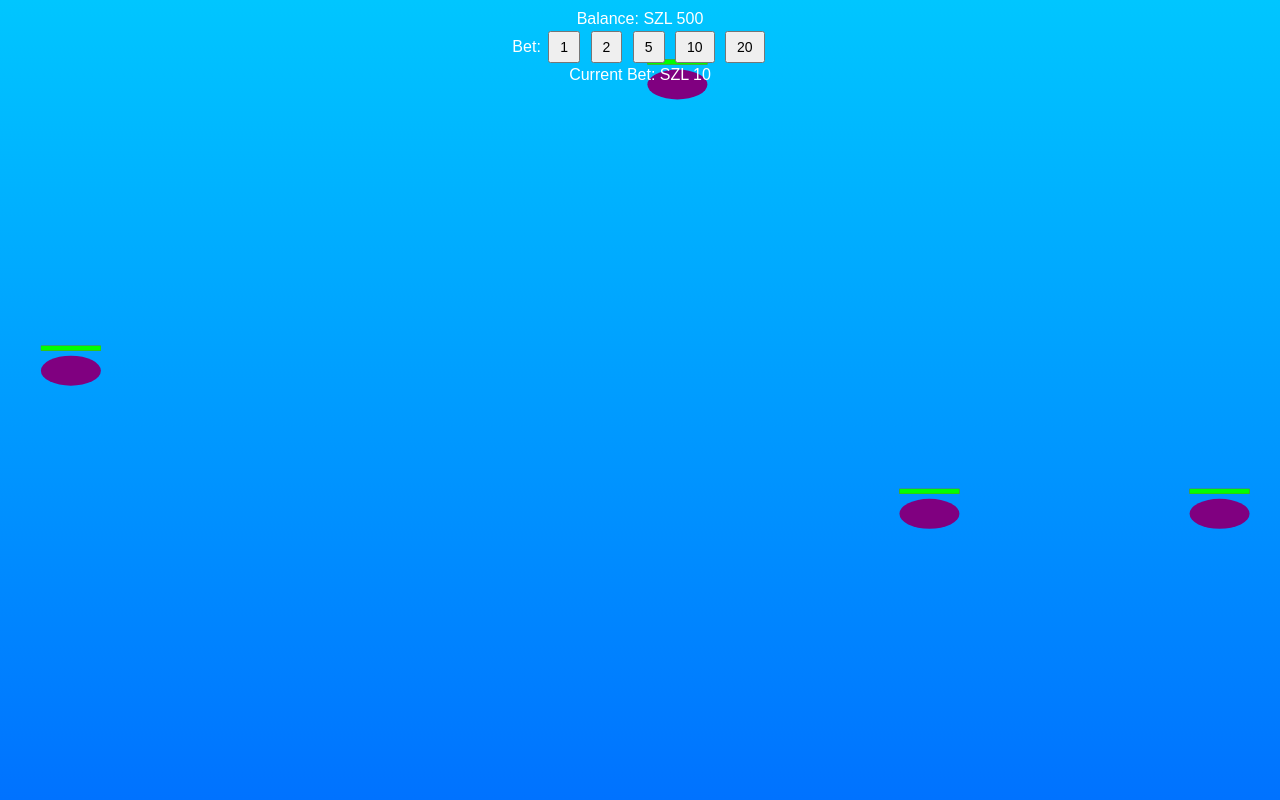
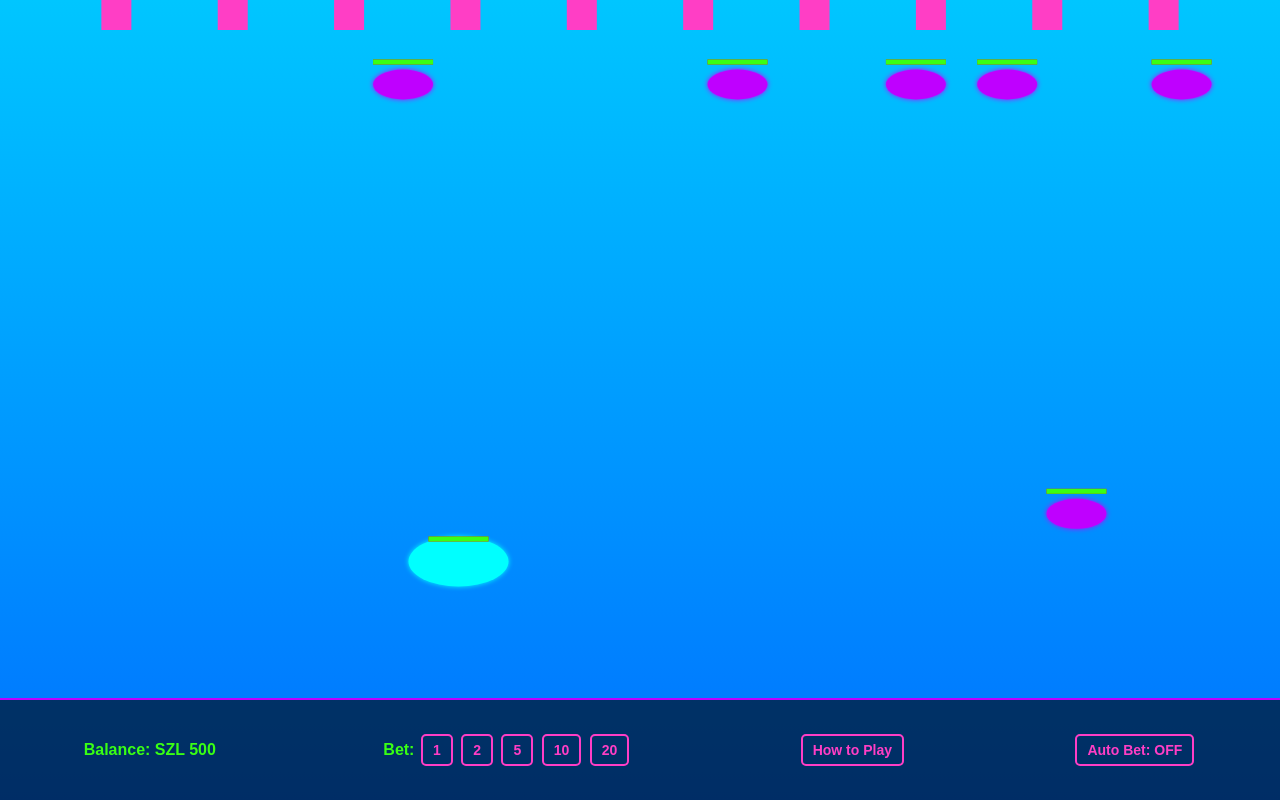
Before and after one commit to headlock484/alien-depths, a plain HTML site: page index.html in a window 1280 px wide. Both pictures are taken after a click on the button "10". Drawn offline with Linux system fonts and the light colour scheme.

Commit message:
Update HTML structure and styles for Alien Depths

```diff
--- a/index.html
+++ b/index.html
@@ -2,35 +2,56 @@
 <html>
 <head>
 <meta name="viewport" content="width=device-width, initial-scale=1.0">
-<title>Alien Depths</title>
+<title>Alien Depths Neon V5</title>
 <style>
-body {
-  margin:0;
-  overflow:hidden;
-  font-family:Arial, sans-serif;
-  background:linear-gradient(to bottom, #00c6ff, #0072ff);
-  color:white;
-  text-align:center;
+body {margin:0; overflow:hidden; font-family:Arial, sans-serif; background:linear-gradient(to bottom, #00c6ff, #0072ff);}
+canvas {display:block;}
+#controlPanel {
+  position:absolute; bottom:0; width:100%; height:100px; background: rgba(0,0,0,0.6);
+  display:flex; justify-content:space-around; align-items:center; color:#39FF14; font-weight:bold; font-size:16px;
+  border-top: 2px solid #BF00FF;
 }
-#ui {
-  position:absolute;
-  top:10px;
-  width:100%;
-  z-index:2;
+button {background:transparent; border:2px solid #FF3EC5; color:#FF3EC5; padding:6px 10px; margin:2px; font-size:14px; font-weight:bold; cursor:pointer; border-radius:5px;}
+button:hover {background:#FF3EC5; color:black;}
+#winDisplay {
+  position:absolute; top:50%; left:50%; transform:translate(-50%,-50%); font-size:48px; font-weight:bold;
+  text-shadow: 0 0 10px #39FF14, 0 0 20px #FF3EC5, 0 0 30px #BF00FF; pointer-events:none; opacity:0;
 }
-button {
-  padding:6px 10px;
-  margin:3px;
-  font-size:14px;
+#payTable {
+  position:absolute; top:20%; left:50%; transform:translateX(-50%); width:300px;
+  background: rgba(0,0,0,0.8); color:#39FF14; border:2px solid #FF3EC5; padding:15px; font-weight:bold; font-size:16px;
+  display:none; z-index:10; text-align:left; border-radius:10px;
 }
-canvas {
-  display:block;
-}
+#payTable h3 {text-align:center; margin-bottom:10px; color:#FF3EC5;}
+#payTable table {width:100%; border-collapse:collapse;}
+#payTable th, #payTable td {border:1px solid #FF3EC5; padding:5px; text-align:center;}
 </style>
 </head>
 <body>
 
-<div id="ui">
+<!-- Audio -->
+<audio id="launchSound" src="https://freesound.org/data/previews/320/320181_5260876-lq.mp3"></audio>
+<audio id="hitSound" src="https://freesound.org/data/previews/26/26142_102265-lq.mp3"></audio>
+<audio id="escapeSound" src="https://freesound.org/data/previews/151/151022_2652490-lq.mp3"></audio>
+<audio id="bossSound" src="https://freesound.org/data/previews/341/341695_6265884-lq.mp3"></audio>
+<audio id="bgMusic" src="https://freesound.org/data/previews/502/502179_102265-lq.mp3" loop autoplay></audio>
+
+<div id="winDisplay"></div>
+<div id="payTable">
+  <h3>Pay Table</h3>
+  <table>
+    <tr><th>Sub Type</th><th>Health</th><th>Multiplier</th></tr>
+    <tr><td>Small Sub</td><td>1</td><td>2×</td></tr>
+    <tr><td>Medium Sub</td><td>2</td><td>5×</td></tr>
+    <tr><td>Large Sub</td><td>3</td><td>10×</td></tr>
+    <tr><td>Giant Sub</td><td>5</td><td>25×</td></tr>
+    <tr><td>Boss Sub</td><td>10–20</td><td>50–100×</td></tr>
+  </table>
+</div>
+
+<canvas id="game"></canvas>
+
+<div id="controlPanel">
   <div>Balance: SZL <span id="balance">500</span></div>
   <div>
     Bet:
@@ -40,171 +61,125 @@ canvas {
     <button onclick="setBet(10)">10</button>
     <button onclick="setBet(20)">20</button>
   </div>
-  <div>Current Bet: SZL <span id="currentBet">1</span></div>
+  <div><button onclick="showPayTable()">How to Play</button></div>
+  <div><button onclick="toggleAutoBet()">Auto Bet: OFF</button></div>
 </div>
-
-<canvas id="game"></canvas>
 
 <script>
 const canvas = document.getElementById("game");
 const ctx = canvas.getContext("2d");
-
 canvas.width = window.innerWidth;
 canvas.height = window.innerHeight;
 
-let balance = 500;
-let bet = 1;
+let balance = 500, bet = 1, autoBet = false;
+const subs = [], bullets = [], explosions = [], particles = [], launcherCount = 10, launcherPositions = [];
+const types = [
+  {health:1, mult:2, speedY:1.5, speedX:0.5},
+  {health:2, mult:5, speedY:1.2, speedX:0.7},
+  {health:3, mult:10, speedY:0.9, speedX:0.4},
+  {health:5, mult:25, speedY:0.6, speedX:0.3}
+];
+let lastBossTime=0;
 
-const subs = [];
-const bullets = [];
-const explosions = [];
+const winDisplay = document.getElementById("winDisplay");
+const payTable = document.getElementById("payTable");
 
-const types = [
-  {health:1, mult:2, speed:1.5},
-  {health:2, mult:5, speed:1.2},
-  {health:3, mult:10, speed:0.9},
-  {health:5, mult:25, speed:0.6}
-];
+for(let i=0;i<launcherCount;i++) launcherPositions.push((canvas.width/(launcherCount+1))*(i+1));
 
-function setBet(amount){
-  bet = amount;
-  document.getElementById("currentBet").innerText = bet;
+function setBet(amount){ bet=amount; updateBalance(); }
+function howToPlay(){ showPayTable(); }
+function toggleAutoBet(){ autoBet = !autoBet; document.querySelector("#controlPanel button:nth-child(4)").innerText = "Auto Bet: "+(autoBet?"ON":"OFF"); }
+function showPayTable(){ payTable.style.display=payTable.style.display==='none'?'block':'none'; }
+
+function spawnSub(boss=false){
+  const type = boss ? {health:10 + Math.floor(Math.random()*11), mult:50 + Math.floor(Math.random()*51), speedY:0.5, speedX:0.2} : types[Math.floor(Math.random()*types.length)];
+  if(boss) document.getElementById("bossSound").play();
+  subs.push({x:Math.random()*canvas.width, y:canvas.height, health:type.health, maxHealth:type.health, mult:type.mult, speedY:type.speedY, speedX:(Math.random()<0.5?-1:1)*type.speedX, escape:false, boss:boss});
 }
-
-function spawnSub(){
-  const type = types[Math.floor(Math.random()*types.length)];
-  subs.push({
-    x: Math.random()*canvas.width,
-    y: canvas.height,
-    health: type.health,
-    maxHealth: type.health,
-    mult: type.mult,
-    speed: type.speed,
-    escape:false
-  });
-}
-
-function spawnInitial(){
-  const count = 3 + Math.floor(Math.random()*6);
-  for(let i=0;i<count;i++){
-    spawnSub();
-  }
-}
-
+function spawnInitial(){ for(let i=0;i<3+Math.floor(Math.random()*6);i++) spawnSub(); }
 spawnInitial();
 
 canvas.addEventListener("click", e=>{
-  if(balance < bet) return;
-  balance -= bet;
+  if(balance<bet) return;
+  let nearest = launcherPositions.reduce((p,c)=> Math.abs(c-e.clientX)<Math.abs(p-e.clientX)?c:p);
+  balance-=bet;
+  bullets.push({x:nearest, y:50, radius:5, trail:[]});
   updateBalance();
-  bullets.push({
-    x: e.clientX,
-    y: 0,
-    radius:5
-  });
+  document.getElementById("launchSound").currentTime=0; document.getElementById("launchSound").play();
 });
 
-function updateBalance(){
-  document.getElementById("balance").innerText = balance;
+function updateBalance(){ document.getElementById("balance").innerText = balance; }
+
+function showWin(amount, boss=false){
+  winDisplay.innerText = "+"+amount+" SZL";
+  winDisplay.style.color = boss ? "#00FFFF" : "#39FF14";
+  winDisplay.style.opacity=1;
+  setTimeout(()=>{winDisplay.style.opacity=0;},800);
 }
 
+// Draw launchers
+function drawLauncher(x){ ctx.fillStyle="#FF3EC5"; ctx.fillRect(x-15,0,30,30); }
+// Draw bullets
+function drawBullet(b){
+  b.trail.push({x:b.x,y:b.y});
+  if(b.trail.length>10) b.trail.shift();
+  for(let i=0;i<b.trail.length;i++){ ctx.fillStyle=`rgba(255,255,0,${i/b.trail.length})`; ctx.beginPath(); ctx.arc(b.trail[i].x,b.trail[i].y,b.radius/2,0,Math.PI*2); ctx.fill(); }
+  ctx.fillStyle="yellow"; ctx.beginPath(); ctx.arc(b.x,b.y,b.radius,0,Math.PI*2); ctx.fill();
+}
+// Draw subs
 function drawSub(sub){
-  ctx.fillStyle = sub.escape ? "lime" : "purple";
-  ctx.beginPath();
-  ctx.ellipse(sub.x, sub.y, 30, 15, 0, 0, Math.PI*2);
-  ctx.fill();
+  let glow = 10 + Math.sin(Date.now()/200)*5;
+  ctx.shadowColor = sub.escape?"#39FF14":(sub.boss?"#00FFFF":"#BF00FF");
+  ctx.shadowBlur=glow;
+  ctx.fillStyle = sub.escape?"#39FF14":(sub.boss?"#00FFFF":"#BF00FF");
+  ctx.beginPath(); ctx.ellipse(sub.x, sub.y, sub.boss?50:30, sub.boss?25:15, 0, 0, Math.PI*2); ctx.fill();
+  ctx.shadowBlur=0;
+  if(!sub.escape){ ctx.fillStyle="red"; ctx.fillRect(sub.x-30,sub.y-25,60,5); ctx.fillStyle="#39FF14"; ctx.fillRect(sub.x-30,sub.y-25,60*(sub.health/sub.maxHealth),5);}
+}
+// Draw explosions
+function drawExplosion(ex){ ctx.strokeStyle=`hsl(${Math.random()*360},100%,50%)`; ctx.lineWidth=3; ctx.beginPath(); ctx.arc(ex.x,ex.y,ex.radius,0,Math.PI*2); ctx.stroke(); }
+// Draw particles
+function drawParticles(){ particles.forEach((p,i)=>{ ctx.fillStyle=p.color; ctx.beginPath(); ctx.arc(p.x,p.y,p.size,0,Math.PI*2); ctx.fill(); p.x+=p.vx; p.y+=p.vy; p.life--; if(p.life<=0) particles.splice(i,1); }); }
 
-  // health bar
-  if(!sub.escape){
-    ctx.fillStyle="red";
-    ctx.fillRect(sub.x-30, sub.y-25, 60, 5);
-    ctx.fillStyle="lime";
-    ctx.fillRect(sub.x-30, sub.y-25, 60*(sub.health/sub.maxHealth), 5);
-  }
-}
-
-function drawBullet(b){
-  ctx.fillStyle="yellow";
-  ctx.beginPath();
-  ctx.arc(b.x,b.y,b.radius,0,Math.PI*2);
-  ctx.fill();
-}
-
-function drawExplosion(ex){
-  ctx.strokeStyle="cyan";
-  ctx.beginPath();
-  ctx.arc(ex.x, ex.y, ex.radius, 0, Math.PI*2);
-  ctx.stroke();
-}
+function spawnParticles(x,y,count,color){ for(let i=0;i<count;i++){ particles.push({x:x,y:y,vx:(Math.random()-0.5)*3,vy:(Math.random()-0.5)*3,size:2+Math.random()*2,life:20+Math.random()*10,color:color}); } }
 
 function gameLoop(){
   ctx.clearRect(0,0,canvas.width,canvas.height);
+  // Spawn boss every 30 sec
+  if(Date.now()-lastBossTime>30000){ lastBossTime=Date.now(); spawnSub(true); }
 
-  // bullets
-  bullets.forEach((b,i)=>{
-    b.y += 6;
-    drawBullet(b);
-    if(b.y > canvas.height) bullets.splice(i,1);
-  });
+  launcherPositions.forEach(x=> drawLauncher(x));
 
-  // subs
+  bullets.forEach((b,i)=>{ b.y+=6; drawBullet(b); if(b.y>canvas.height) bullets.splice(i,1); });
+
   subs.forEach((sub,i)=>{
-    if(!sub.escape){
-      sub.y -= sub.speed;
-    } else {
-      sub.y -= 2;
-    }
-
+    if(!sub.escape){ sub.y-=sub.speedY; sub.x+=sub.speedX; if(sub.x<0||sub.x>canvas.width) sub.speedX*=-1; } else sub.y-=2;
     drawSub(sub);
-
-    // collision
     bullets.forEach((b,bi)=>{
-      const dx = b.x - sub.x;
-      const dy = b.y - sub.y;
-      if(Math.sqrt(dx*dx + dy*dy) < 25 && !sub.escape){
-
-        // RTP style randomness (90% hit chance)
-        if(Math.random() < 0.9){
-          sub.health--;
-        }
-
+      const dx=b.x-sub.x, dy=b.y-sub.y;
+      if(Math.sqrt(dx*dx+dy*dy)<25 && !sub.escape){
+        if(Math.random()<0.9) sub.health--;
         bullets.splice(bi,1);
-
-        if(sub.health <= 0){
-          balance += bet * sub.mult;
-          updateBalance();
-          explosions.push({x:sub.x, y:sub.y, radius:10});
-          subs.splice(i,1);
-          spawnSub();
+        spawnParticles(sub.x,sub.y,10,sub.boss?"#00FFFF":"#39FF14");
+        if(sub.health<=0){
+          let winAmt = bet*sub.mult;
+          balance+=winAmt; updateBalance();
+          showWin(winAmt, sub.boss);
+          explosions.push({x:sub.x,y:sub.y,radius:10});
+          document.getElementById("hitSound").currentTime=0; document.getElementById("hitSound").play();
+          subs.splice(i,1); spawnSub();
         }
       }
     });
-
-    // escape
-    if(sub.y < 50 && !sub.escape){
-      sub.escape = true;
-    }
-
-    if(sub.y < -20){
-      subs.splice(i,1);
-      spawnSub();
-    }
+    if(sub.y<50 && !sub.escape){ sub.escape=true; document.getElementById("escapeSound").currentTime=0; document.getElementById("escapeSound").play(); }
+    if(sub.y<-60) subs.splice(i,1);
   });
 
-  // explosions
-  explosions.forEach((ex,i)=>{
-    ex.radius += 2;
-    drawExplosion(ex);
-    if(ex.radius > 30){
-      explosions.splice(i,1);
-    }
-  });
-
+  explosions.forEach((ex,i)=>{ ex.radius+=2; drawExplosion(ex); if(ex.radius>30) explosions.splice(i,1); });
+  drawParticles();
   requestAnimationFrame(gameLoop);
 }
-
 gameLoop();
 </script>
-
 </body>
 </html>
```
